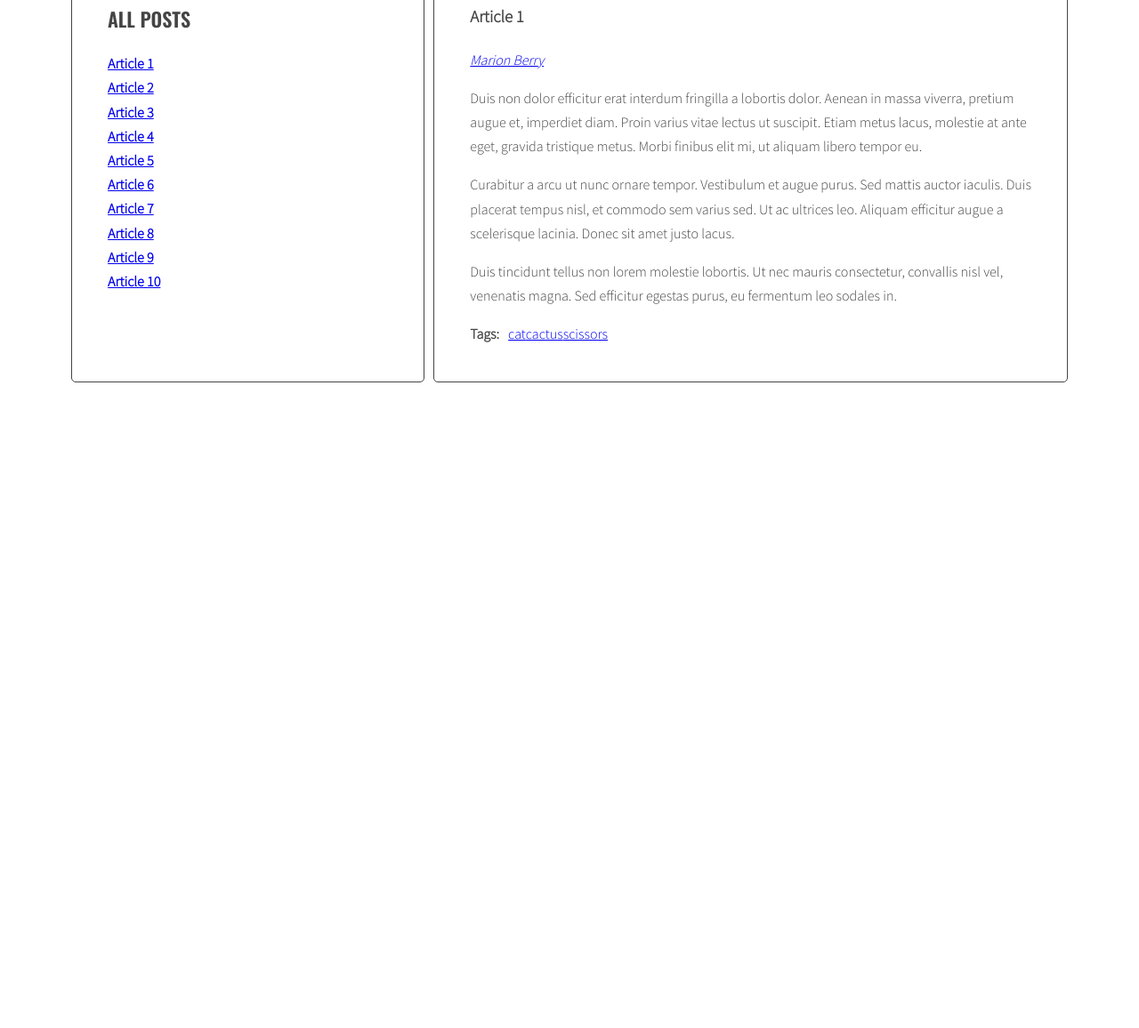
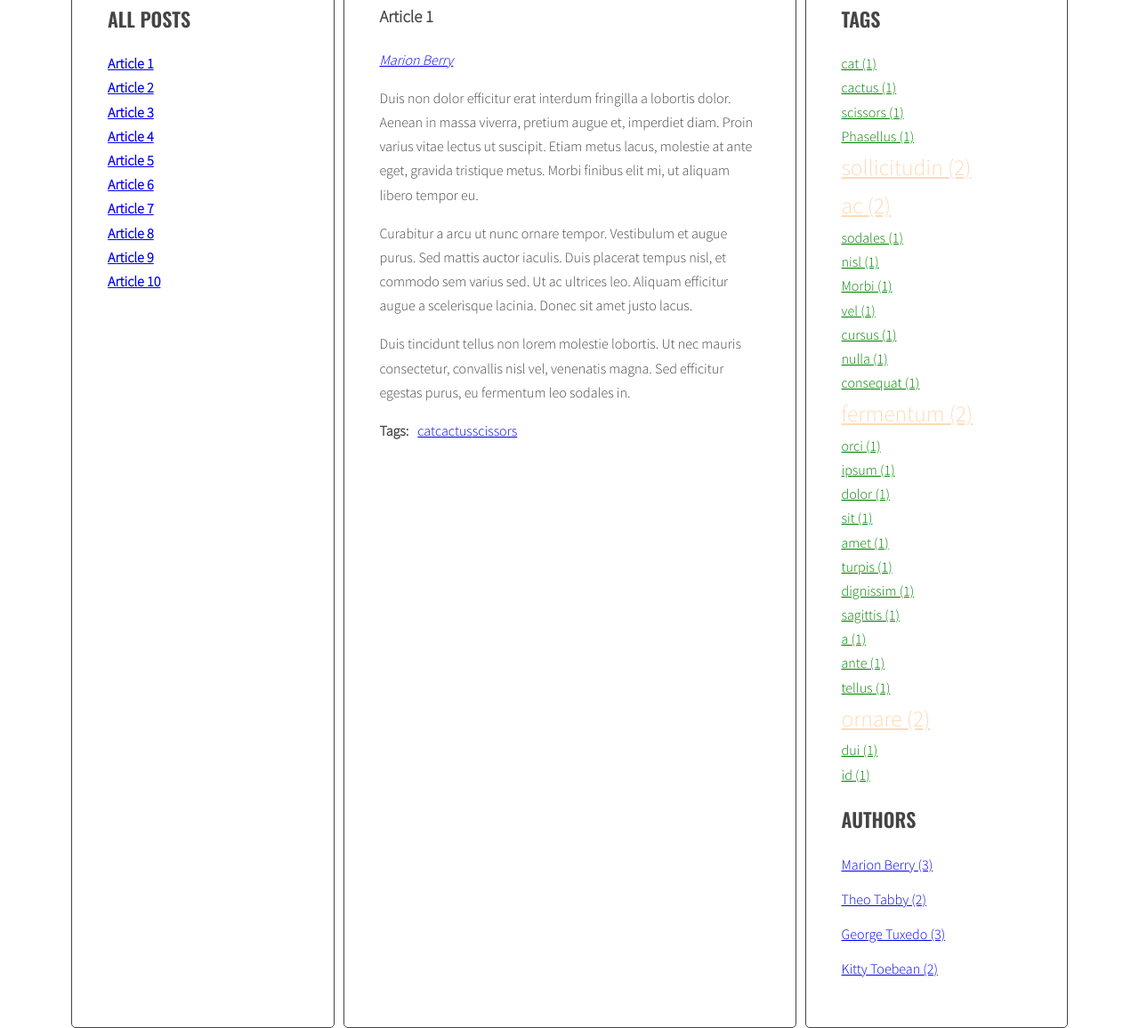
Before and after one commit to OksanaBashlachova/javascript-blog, a website: page index.html in a window 1280 px wide. Shown: the part 300-1456 px from the top of the page at 89% size. Before the commit the page ends 800 px from the top, so only its background shows below. Drawn offline with nearby package versions, Linux system fonts and the light colour scheme.

Commit message:
Generation tags and authors

```diff
--- a/index.html
+++ b/index.html
@@ -203,18 +203,18 @@
                 </div>
               </article>
             </section>
-            <!--<aside class="sidebar">
+            <aside class="sidebar">
               <h2 class="section-title">Tags</h2>
               <ul class="list tags">
-                <li><a href="#">design</a> <span>(6)</span></li>
+                <!--<li><a href="#">design</a> <span>(6)</span></li>
                 <li><a href="#">code</a> <span>(5)</span></li>
                 <li><a href="#">tutorials</a> <span>(4)</span></li>
                 <li><a href="#">reviews</a> <span>(4)</span></li>
-                <li><a href="#">news</a> <span>(6)</span></li>
+                <li><a href="#">news</a> <span>(6)</span></li>>-->
               </ul>
               <h2 class="section-title">Authors</h2>
               <ul class="list authors">
-                <li>
+                <!--<li>
                   <a href="#">
                     <span class="author-name">Kitty Toebean</span>
                   </a>
@@ -233,9 +233,9 @@
                   <a href="#">
                     <span class="author-name">Marion Berry</span>
                   </a>
-                </li>
+                </li>-->
               </ul>
-            </aside>-->
+            </aside>
           </main>
         </div>
       </div>
--- a/js/script.js
+++ b/js/script.js
@@ -31,6 +31,10 @@ function titleClickHandler(event){
   targetArticle.classList.add('active');
 }
 
+const optCloudClassCount = 5,
+  optCloudClassPrefix = 'tag-size-';
+
+
 function generateTitleLinks(customSelector = ''){
   const linksContainer = document.querySelector('ul.titles');
   linksContainer.innerHTML = '';
@@ -53,7 +57,37 @@ for(let link of links){
   link.addEventListener('click', titleClickHandler);
 }
 
+function calculateTagsParams(tags) {
+  const params = {
+    max: 0,
+    min: 999999
+  };
+  for (let tag in tags) {
+    if (tags[tag] > params.max) {
+      params.max = tags[tag];
+    }
+    if (tags[tag] < params.min) {
+      params.min = tags[tag];
+    }
+  }
+  return params;
+}
+
+function calculateTagClass(count, params) {
+  const normalizedCount = count - params.min;
+  const normalizedMax = params.max - params.min;
+  const percentage = normalizedCount / normalizedMax;
+  const classNumber = Math.floor(percentage * (optCloudClassCount - 1) + 1);
+  return optCloudClassPrefix + classNumber;
+
+}
+
+
+
 function generateTags(){
+  const optTagsListSelector = '.tags.list';
+  /* [NEW] create a new variable allTags with an empty object */
+  let allTags = {};
   /* find all articles */
   const articles = document.querySelectorAll('.posts article');
 
@@ -74,13 +108,45 @@ function generateTags(){
       const linkHtml = '<li><a href="#tag-'+tag+'">'+tag+'</a></li>';
       /* add generated code to html variable */
       linksHtml = linksHtml+linkHtml;
+      /* [NEW] check if this link is NOT already in allTags */
+      console.log('Test', allTags, tag);
+      if(!allTags.hasOwnProperty(tag)){
+        /* [NEW] add tag to allTags object */
+        allTags[tag] = 1;
+      } else {
+        allTags[tag]++;
+      }
     /* END LOOP: for each tag */
     }
     /* insert HTML of all the links into the tags wrapper */
     articleTagsContainer.innerHTML = linksHtml;
   /* END LOOP: for every article: */
   }
+  /* [NEW] find list of tags in right column */
+  const tagList = document.querySelector(optTagsListSelector);
+
+  /* [NEW] add html from allTags to tagList */
+  //tagList.innerHTML = allTags.join(' ');
+  console.log(allTags);
+  const tagsParams = calculateTagsParams(allTags);
+  console.log('tagsParams', tagsParams);
+  /*[NEW] create variable for all links HTML code*/
+  let allTagsHTML='';
+  /*[NEW] START LOOP: for each tag in allTags:*/
+  for(let tag in allTags){
+  /*[NEW] generate code of a link and add it to allTagsHTML*/
+
+    const tagLinkHTML = `<li><a href="#tag-${tag}" class="${calculateTagClass(allTags[tag], tagsParams)}">${tag} (${allTags[tag]})</a></li>`;
+    console.log('taglinkHTML:', tagLinkHTML);
+    allTagsHTML += tagLinkHTML;
+
+  /*[NEW] END LOOP: for each tag in allTags:*/
+  }
+  /*[NEW] add html from allTagsHTML to tagList*/
+  tagList.innerHTML = allTagsHTML;
+
 }
+
 
 generateTags();
 
@@ -129,7 +195,9 @@ function addClickListenersToTags(){
 addClickListenersToTags();
 
 function generateAuthors(){
+  const optAuthorsListSelector = '.authors.list';
   /* find all articles */
+  let allAuthors = {};
   const articles = document.querySelectorAll('.posts article');
 
   /* START LOOP: for every article: */
@@ -137,14 +205,35 @@ function generateAuthors(){
 
     /* find tags wrapper */
     const articleAuthorsContainer = article.querySelector('.post-author');
-
     /* get tags from data-tags attribute */
     const articleAuthor = article.getAttribute('data-author');
     const linkHtml = '<a href="#author-'+articleAuthor+'">'+articleAuthor+'</a>';
     /* insert HTML of all the links into the tags wrapper */
     articleAuthorsContainer.innerHTML = linkHtml;
-  /* END LOOP: for every article: */
+    /* END LOOP: for every article: */
+    if(!allAuthors.hasOwnProperty(articleAuthor)){
+      /* [NEW] add authors to allAuthors object */
+      allAuthors[articleAuthor] = 1;
+    } else {
+      allAuthors[articleAuthor]++;
+    }
   }
+  const authorList = document.querySelector(optAuthorsListSelector);
+  console.log(allAuthors);
+
+  let allAuthorsHTML='';
+  /*[NEW] START LOOP: for each tag in allTags:*/
+  for(let author in allAuthors){
+  /*[NEW] generate code of a link and add it to allTagsHTML*/
+
+    const authorLinkHTML = `<li><a href="#author-${author}">${author} (${allAuthors[author]})</a></li>`;
+    console.log('authorLinkHTML:', authorLinkHTML);
+    allAuthorsHTML += authorLinkHTML;
+
+  /*[NEW] END LOOP: for each tag in allTags:*/
+  }
+  /*[NEW] add html from allTagsHTML to tagList*/
+  authorList.innerHTML = allAuthorsHTML;
 }
 
 function authorClickHandler(event){
--- a/sass/style.scss
+++ b/sass/style.scss
@@ -118,3 +118,27 @@ body {
     margin: 0 10px 0 0;
   }
 }
+.tag-size-1 {
+  font-size: 100%;
+  color:green;
+}
+
+.tag-size-2 {
+  font-size: 130%;
+  color:chartreuse;
+}
+
+.tag-size-3 {
+  font-size: 160%;
+  color:palevioletred;
+}
+
+.tag-size-4 {
+  font-size: 160%;
+  color:teal;
+}
+
+.tag-size-5 {
+  font-size: 160%;
+  color:peachpuff;
+}
```
Also changed, not shown: css/style.css, 1 other file.
